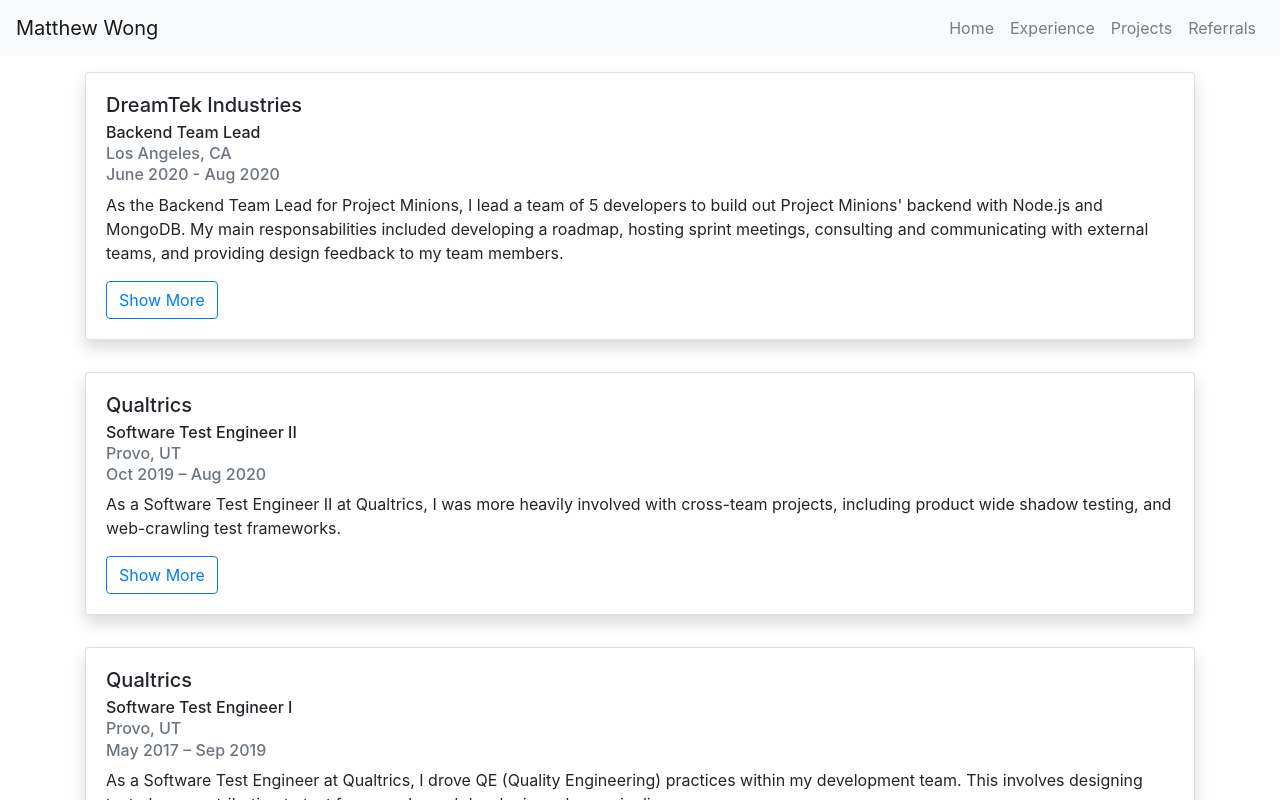
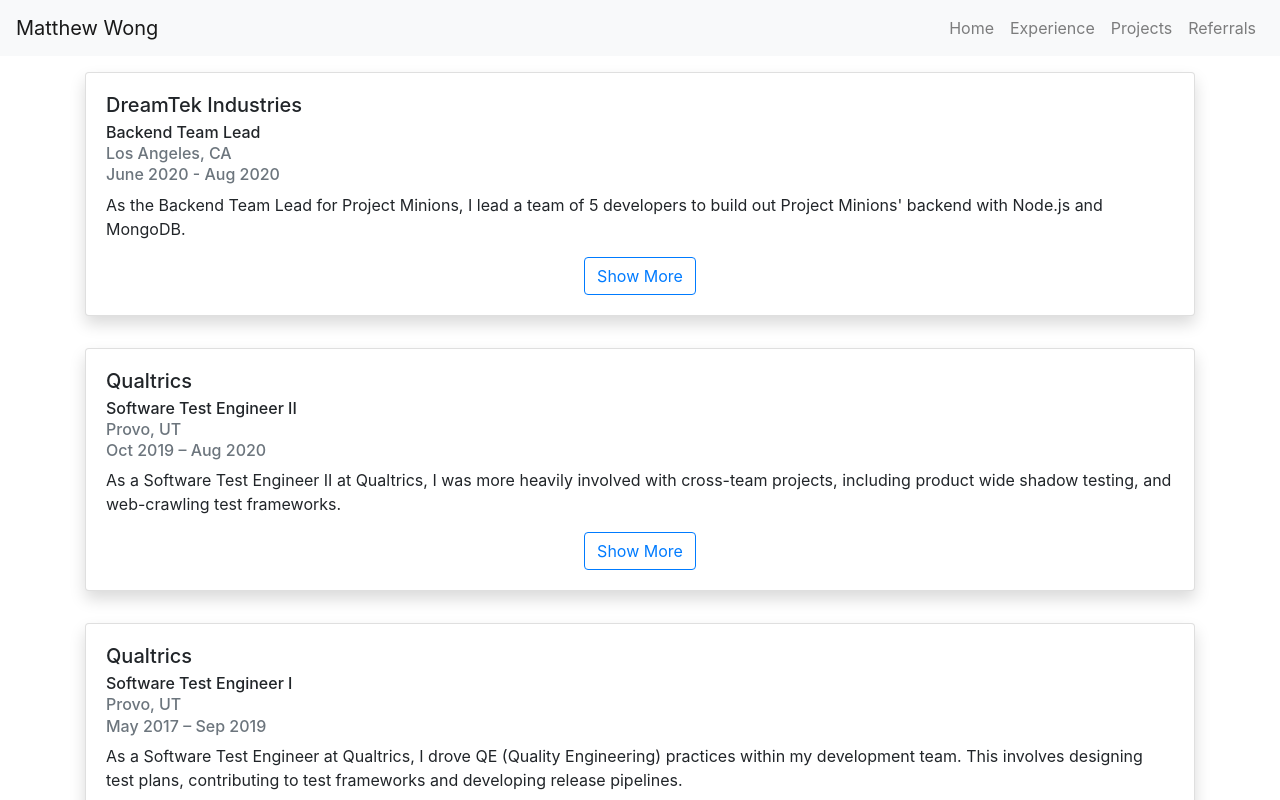
Before and after one commit to mwong33/portfolio, a React (Create React App) app: page /experience in a window 1280 px wide. Shown: the top 800 px of the page. Built offline with nearby package versions, Linux system fonts and the light colour scheme.

Commit message:
Adding show more/less functionality for job experiences

```diff
--- a/src/components/ExperienceCard.js
+++ b/src/components/ExperienceCard.js
@@ -1,8 +1,21 @@
-import React from 'react'
+import React, { useState } from 'react'
 import {Card, Button} from 'react-bootstrap';
 import './ExperienceCard.css'
 
 export default function ExperienceCard({experience}) {
+
+    const [buttonText, setButtonText] = useState("Show More");
+    const [showDetails, setShowDetails] = useState(false);
+
+    const toggleInfo = () => {
+        if (buttonText === "Show More") {
+            setButtonText("Show Less");
+            setShowDetails(true);
+        } else {
+            setButtonText("Show More");
+            setShowDetails(false);
+        }
+    }
 
     return (
         <div className="row">
@@ -16,7 +29,29 @@
                         <Card.Text>
                             { experience.summary }
                         </Card.Text>
-                        <Button variant="outline-primary">Show More</Button>
+                        {showDetails && <div className="container mt-4 mb-4">
+                                <div className="row">
+                                    <div className="col-sm-6 col-xs-12">
+                                        <span className="font-weight-bold">More Details</span>
+                                        <ul className="mt-2 mb-2">
+                                            { experience.details.map((detail, index) => {
+                                                return <li key={ index }>{detail}</li>
+                                            }) }
+                                        </ul>
+                                    </div>
+                                    <div className="col-sm-6 col-xs-12">
+                                        <span className="font-weight-bold">Skills</span>
+                                        <ul className="mt-2 mb-2">
+                                        { experience.skills.map((skill, index) => {
+                                                return <li key={ index }>{skill}</li>
+                                            }) }
+                                        </ul>
+                                    </div>
+                                </div>
+                            </div> }
+                        <div className="text-center">
+                            <Button variant="outline-primary" onClick={() => toggleInfo() }>{buttonText}</Button>
+                        </div>
                     </Card.Body>
                 </Card>
             </div>
--- a/src/data/experience.json
+++ b/src/data/experience.json
@@ -4,27 +4,35 @@
         "title": "Backend Team Lead",
         "time": "June 2020 - Aug 2020",
         "location": "Los Angeles, CA",
-        "summary": "As the Backend Team Lead for Project Minions, I lead a team of 5 developers to build out Project Minions' backend with Node.js and MongoDB. My main responsabilities included developing a roadmap, hosting sprint meetings, consulting and communicating with external teams, and providing design feedback to my team members."
+        "summary": "As the Backend Team Lead for Project Minions, I lead a team of 5 developers to build out Project Minions' backend with Node.js and MongoDB.",
+        "skills": ["MongoDB", "Node.js", "Express", "AWS Elastic Beanstalk", "AWS S3 Bucket", "Trello"],
+        "details": ["Conceived and Implemented the Technology & Implementation Roadmap for the entire team", "Organized Weekly Sprints", "Consulted and Provided technology solutions for external teams", "Mentored team members on running meetings and writing agendas/briefs", "Provided Direction & Collaboration with team members on areas of research", " Research, Development, & Testing of Emerging Technologies: Spatial Anchors, AWS, APIs, NoSQL, etc.", "Master Architectural Design & Documentation: Extended Functionality & Scope of Project"]
     },
     {
         "company": "Qualtrics",
         "title": "Software Test Engineer II",
         "time": "Oct 2019 – Aug 2020",
         "location": "Provo, UT",
-        "summary": "As a Software Test Engineer II at Qualtrics, I was more heavily involved with cross-team projects, including product wide shadow testing, and web-crawling test frameworks."
+        "summary": "As a Software Test Engineer II at Qualtrics, I was more heavily involved with cross-team projects, including product wide shadow testing, and web-crawling test frameworks.",
+        "skills": ["Python", "Appium", "Java", "Jenkins", "Jira"],
+        "details": []
     },
     {
         "company": "Qualtrics",
         "title": "Software Test Engineer I",
         "time": "May 2017 – Sep 2019",
         "location": "Provo, UT",
-        "summary": "As a Software Test Engineer at Qualtrics, I drove QE (Quality Engineering) practices within my development team. This involves designing test plans, contributing to test frameworks and developing release pipelines."
+        "summary": "As a Software Test Engineer at Qualtrics, I drove QE (Quality Engineering) practices within my development team. This involves designing test plans, contributing to test frameworks and developing release pipelines.",
+        "skills": ["Python", "Appium", "Java", "Jenkins", "Jira"],
+        "details": []
     },
     {
         "company": "Qualtrics",
         "title": "Product Analyst",
         "time": "Jan 2016 – Apr 2017",
         "location": "Provo, UT",
-        "summary": "Provided second level support for Qualtrics’ Research Core and Employee Experience Platform. Compiled and provided data regarding the nature and severity of support ticket drivers for product meetings."
+        "summary": "Provided second level support for Qualtrics’ Research Core and Employee Experience Platform. Compiled and provided data regarding the nature and severity of support ticket drivers for product meetings.",
+        "skills": ["Jira", "Excel"],
+        "details": []
     }
 ]
```
